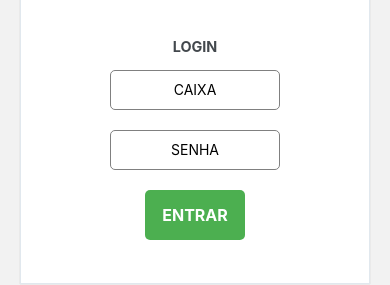
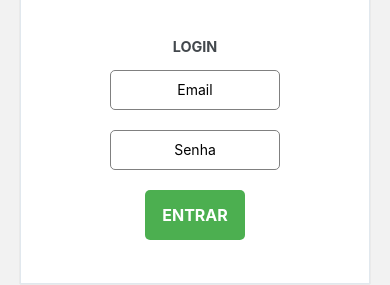
Before and after one commit to natasilva/task-tracker-front, a React Native app: screen /Login in a window 390 px wide. Shown: the part 378-663 px from the top of the page. Built offline with nearby package versions, Linux system fonts and the light colour scheme.

Commit message:
feat: Add request para login

```diff
--- a/src/screens/LoginScreen.js
+++ b/src/screens/LoginScreen.js
@@ -2,11 +2,36 @@ import React, { useState } from 'react';
 import { View, TextInput, StyleSheet, TouchableOpacity, Text } from 'react-native';
 import { useNavigation } from '@react-navigation/native';
 import { Card, Image } from 'react-native-elements';
+import axios from "axios";
 
 const LoginScreen = () => {
   const navigation = useNavigation();
-  const [CAIXA, setCaixa] = useState('');
-  const [senha, setSenha] = useState('');
+  const [email, setEmail] = useState('');
+  const [password, setPassword] = useState('');
+  const [loading, setLoading] = useState(true);
+  const [error, setError] = useState(null);
+
+  const login = async () => {
+    const API_URL = process.env.API_URL;
+
+    try {
+      const response = await axios.post(`${API_URL}/users/login`, {
+        password,
+        cpf: email
+      });
+
+      const data = response.data
+
+      if (data.user) {
+        return navigation.replace(data.user.is_admin ? "TargetReport" : "Results")
+      }
+    } catch (err) {
+      console.log(err);
+      setError(err.message);
+    } finally {
+      setLoading(false);
+    }
+  }
 
   return (
     <View style={styles.container}>
@@ -20,23 +45,23 @@ const LoginScreen = () => {
 
         <TextInput
           style={styles.input}
-          placeholder="CAIXA"
-          value={CAIXA}
-          onChangeText={(text) => setCaixa(text)}
+          placeholder="Email"
+          value={email}
+          onChangeText={(text) => setEmail(text)}
           keyboardType="numeric"
         />
 
         <TextInput
           style={styles.input}
-          placeholder="SENHA"
-          value={senha}
-          onChangeText={(text) => setSenha(text)}
+          placeholder="Senha"
+          value={password}
+          onChangeText={(text) => setPassword(text)}
           secureTextEntry={true}
         />
 
         <TouchableOpacity
           style={styles.rectangularButton}
-          onPress={() => navigation.replace('Results')}
+          onPress={() => login()}
         >
           <Text style={styles.buttonText}>ENTRAR</Text>
         </TouchableOpacity>
```
